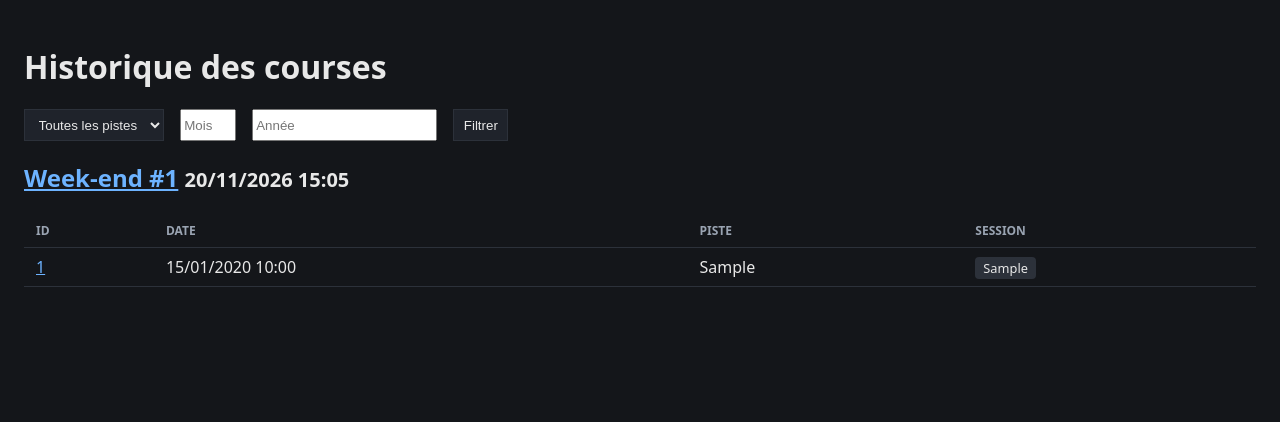
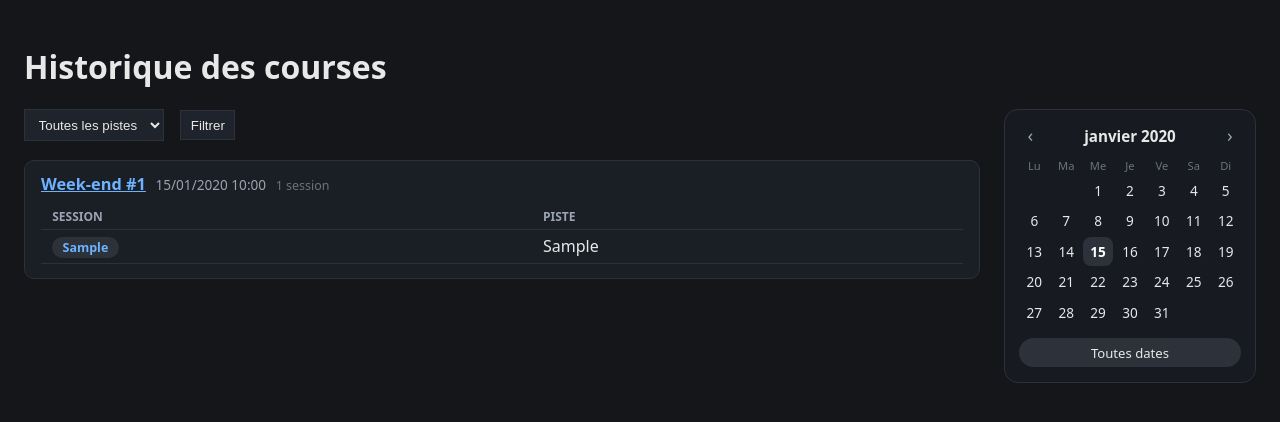
Before and after one commit to djagger666-netizen/accServerAnalyser, a Flask app: page /races in a window 1280 px wide. Shown: the part 48-470 px from the top of the page. Run offline with Flask 3, Linux system fonts and the light colour scheme; tables that the repository leaves empty hold one stand-in row (values such as "Sample post").

Commit message:
ui: page /races - calendrier custom (jours avec courses marques), colonne Session liee a /race/<id>, date du week-end = 1er evenement
- calendrier remplace l'input date natif: grille du mois (Lu-Di), fleches mois,
  jours avec courses en evidence, jour filtre selectionne, bouton 'Toutes dates'
- filtre date sur le jour exact (param date=YYYY-MM-DD), mois affiche via cal_month
- tableau compact en cartes par week-end: colonnes Session (lien /race/<id>) + Piste,
  badges colores par session, plus de colonne ID ni Date par ligne
- date affichee du week-end = min(Races.date) du week-end (1er evenement), calculee
  hors filtres; we.date renseignee a la 1ere course a l'ingestion (log_monitor)
- tests: filtre date, calendrier (jours marques/selection), date week-end, liens session

```diff
--- a/app/log_monitor.py
+++ b/app/log_monitor.py
@@ -248,6 +248,9 @@ class LogMonitorService(threading.Thread):
                 races_id = we.races_id or []
                 races_id.append(self.race_id)
                 we.races_id = races_id
+                if len(races_id) == 1 and race.date is not None:
+                    # date du week-end = date de son 1er événement (1ère course)
+                    we.date = race.date
                 db.session.commit()
                 print(f"we.races_id {we.races_id} du weekend {we.id} a jour")
 
--- a/app/templates/base.html
+++ b/app/templates/base.html
@@ -24,7 +24,8 @@
     .car-logo { height: 18px; vertical-align: middle; }
     .brand-badge { padding: 0.1rem 0.45rem; border-radius: 4px; color: #fff; font-size: 0.72rem; font-weight: 700; }
     form.filters { display: flex; gap: 1rem; margin-bottom: 1rem; }
-    select, button { background: #1f232b; color: #e8e8e8; border: 1px solid #2c313a; padding: 0.4rem 0.6rem; }
+    select, input, button { background: #1f232b; color: #e8e8e8; border: 1px solid #2c313a; padding: 0.4rem 0.6rem; }
+    {% block extra_style %}{% endblock %}
   </style>
 </head>
 <body>
--- a/app/templates/races.html
+++ b/app/templates/races.html
@@ -1,37 +1,112 @@
 {% extends "base.html" %}
 {% block title %}Courses - ACC Server Analyser{% endblock %}
+{% block extra_style %}
+<style>
+  h1.page-title { font-size: 1.35rem; margin: 0 0 0.9rem; }
+  .races-layout { display: flex; gap: 1.5rem; align-items: flex-start; flex-wrap: wrap; }
+  .races-main { flex: 1 1 460px; min-width: 0; }
+  form.filters { align-items: center; flex-wrap: wrap; margin-bottom: 1.2rem; }
+  a.reset { font-size: 0.85rem; color: #9aa4b2; }
+  a.reset:hover { color: #ff4d4d; }
+  .we-card { background: #1a1e25; border: 1px solid #2c313a; border-radius: 10px; padding: 0.7rem 1rem 0.9rem; margin-bottom: 1.1rem; }
+  .we-card h2 { margin: 0 0 0.55rem; font-size: 1.02rem; display: flex; align-items: baseline; gap: 0.6rem; flex-wrap: wrap; }
+  .we-card h2 small { color: #9aa4b2; font-weight: 400; font-size: 0.85rem; }
+  .we-card .count { color: #6b7280; font-size: 0.78rem; font-weight: 400; }
+  table.races { margin-top: 0; }
+  table.races th, table.races td { padding: 0.28rem 0.7rem; }
+  table.races tbody tr { transition: background 0.12s; }
+  table.races tbody tr:hover { background: #242a35; }
+  .badge { display: inline-block; border-radius: 999px; padding: 0.14rem 0.65rem; font-size: 0.78rem; font-weight: 600; }
+  .badge-race { background: #4a1f1f; color: #ff9d9d; }
+  .badge-qualifying { background: #1f3a4a; color: #9dd3ff; }
+  .badge-practice { background: #2c313a; color: #c8cdd6; }
+  a.session-link { text-decoration: none; }
+  a.session-link:hover .badge { filter: brightness(1.3); }
+  /* calendrier */
+  .calendar { flex: 0 0 252px; width: 252px; box-sizing: border-box; background: #171a20; border: 1px solid #2c313a; border-radius: 14px; padding: 0.85rem 0.9rem 0.9rem; }
+  .cal-head { display: flex; align-items: center; justify-content: space-between; margin-bottom: 0.45rem; }
+  .cal-head strong { font-size: 0.95rem; font-weight: 600; }
+  .cal-nav { color: #9aa4b2; text-decoration: none; font-size: 1.15rem; line-height: 1; padding: 0.15rem 0.5rem; border-radius: 6px; }
+  .cal-nav:hover { color: #ff4d4d; background: #2c313a; }
+  .cal-grid { display: grid; grid-template-columns: repeat(7, 1fr); gap: 2px; text-align: center; }
+  .cal-weekdays span { color: #6b7280; font-size: 0.7rem; padding: 0.2rem 0; }
+  .cal-day { display: block; padding: 0.3rem 0; border-radius: 8px; font-size: 0.85rem; color: #e8e8e8; text-decoration: none; }
+  a.cal-day:hover { background: #2c313a; }
+  .cal-day.empty { visibility: hidden; }
+  .cal-day.has-race { background: #2c313a; color: #ffffff; font-weight: 700; }
+  .cal-day.selected, a.cal-day.selected:hover { background: #ff4d4d; color: #ffffff; font-weight: 700; }
+  .cal-all { display: block; text-align: center; margin-top: 0.7rem; background: #2c313a; border-radius: 999px; padding: 0.35rem 0; font-size: 0.82rem; color: #e8e8e8; text-decoration: none; }
+  .cal-all:hover { background: #3a4150; }
+</style>
+{% endblock %}
 {% block content %}
-<h1>Historique des courses</h1>
+<h1 class="page-title">Historique des courses</h1>
+<div class="races-layout">
+  <div class="races-main">
     <form class="filters" method="get" action="{{ url_for('list_races') }}">
+      <input type="hidden" name="date" value="{{ selected_date }}">
+      <input type="hidden" name="cal_month" value="{{ cal_param }}">
       <select name="piste">
         <option value="">Toutes les pistes</option>
         {% for p in pistes %}
-    <option value="{{ p }}" {% if request.args.get('piste') == p %}selected{% endif %}>{{ p }}</option>
+        <option value="{{ p }}" {% if piste_filter == p %}selected{% endif %}>{{ p }}</option>
         {% endfor %}
       </select>
-  <input type="number" name="month" placeholder="Mois" min="1" max="12" value="{{ request.args.get('month', '') }}">
-  <input type="number" name="year" placeholder="Année" value="{{ request.args.get('year', '') }}">
       <button type="submit">Filtrer</button>
+      {% if piste_filter or selected_date %}
+      <a class="reset" href="{{ url_for('list_races') }}">Réinitialiser</a>
+      {% endif %}
     </form>
     {% if groups %}
     {% for g in groups %}
+    <section class="we-card">
       <h2>
         <a href="{{ url_for('weekend_detail', we_id=g.we.id) }}">Week-end #{{ g.we.id }}</a>
-  <small>{{ g.we.date.strftime('%d/%m/%Y %H:%M') if g.we and g.we.date else '' }}</small>
+        <small>{{ g.date.strftime('%d/%m/%Y %H:%M') if g.date else '' }}</small>
+        <span class="count">{{ g.races|length }} session{{ 's' if g.races|length > 1 }}</span>
       </h2>
-<table>
-  <tr><th>ID</th><th>Date</th><th>Piste</th><th>Session</th></tr>
+      <table class="races">
+        <thead><tr><th>Session</th><th>Piste</th></tr></thead>
+        <tbody>
         {% for r in g.races %}
+        {% set badge_cls = {'Race': 'badge-race', 'Race Completed': 'badge-race', 'Qualifying': 'badge-qualifying', 'Practice': 'badge-practice'}.get(r.race_session, '') %}
         <tr>
-    <td><a href="{{ url_for('race_detail', race_id=r.id) }}">{{ r.id }}</a></td>
-    <td>{{ r.date.strftime('%d/%m/%Y %H:%M') if r.date else '' }}</td>
+          <td><a class="session-link" href="{{ url_for('race_detail', race_id=r.id) }}" title="Course #{{ r.id }}"><span class="badge {{ badge_cls }}">{{ r.race_session or '?' }}</span></a></td>
           <td>{{ r.piste }}</td>
-    <td><span class="badge">{{ r.race_session or '' }}</span></td>
         </tr>
         {% endfor %}
+        </tbody>
       </table>
+    </section>
     {% endfor %}
+    {% else %}
+    {% if selected_date %}
+    <p>Aucune course le {{ selected_date[8:10] }}/{{ selected_date[5:7] }}/{{ selected_date[0:4] }}.</p>
     {% else %}
     <p>Aucune course enregistrée pour le moment. Le moniteur de log alimentera cette page.</p>
     {% endif %}
+    {% endif %}
+  </div>
+  <aside class="calendar">
+    <div class="cal-head">
+      <a class="cal-nav" title="Mois précédent" href="{{ url_for('list_races') }}?cal_month={{ prev_cal }}{% if selected_date %}&date={{ selected_date }}{% endif %}{% if piste_filter %}&piste={{ piste_filter|urlencode }}{% endif %}">‹</a>
+      <strong>{{ cal_month_name }} {{ cal_year }}</strong>
+      <a class="cal-nav" title="Mois suivant" href="{{ url_for('list_races') }}?cal_month={{ next_cal }}{% if selected_date %}&date={{ selected_date }}{% endif %}{% if piste_filter %}&piste={{ piste_filter|urlencode }}{% endif %}">›</a>
+    </div>
+    <div class="cal-grid cal-weekdays">
+      {% for j in ['Lu', 'Ma', 'Me', 'Je', 'Ve', 'Sa', 'Di'] %}<span>{{ j }}</span>{% endfor %}
+    </div>
+    <div class="cal-grid">
+      {% for week in cal_weeks %}{% for day in week %}
+      {% if day == 0 %}
+      <span class="cal-day empty"></span>
+      {% else %}
+      {% set iso = '%04d-%02d-%02d'|format(cal_year, cal_month, day) %}
+      <a class="cal-day{% if day in race_days %} has-race{% endif %}{% if iso == selected_date %} selected{% endif %}" href="{{ url_for('list_races') }}?date={{ iso }}&cal_month={{ cal_param }}{% if piste_filter %}&piste={{ piste_filter|urlencode }}{% endif %}">{{ day }}</a>
+      {% endif %}
+      {% endfor %}{% endfor %}
+    </div>
+    <a class="cal-all" href="{{ url_for('list_races') }}{% if piste_filter %}?piste={{ piste_filter|urlencode }}{% endif %}">Toutes dates</a>
+  </aside>
+</div>
 {% endblock %}
```
Also changed, not shown: app/__init__.py (+97 -7 lines), tests/test_app.py (+108 -0 lines). Lines whose indentation alone changed are shown as unchanged.
